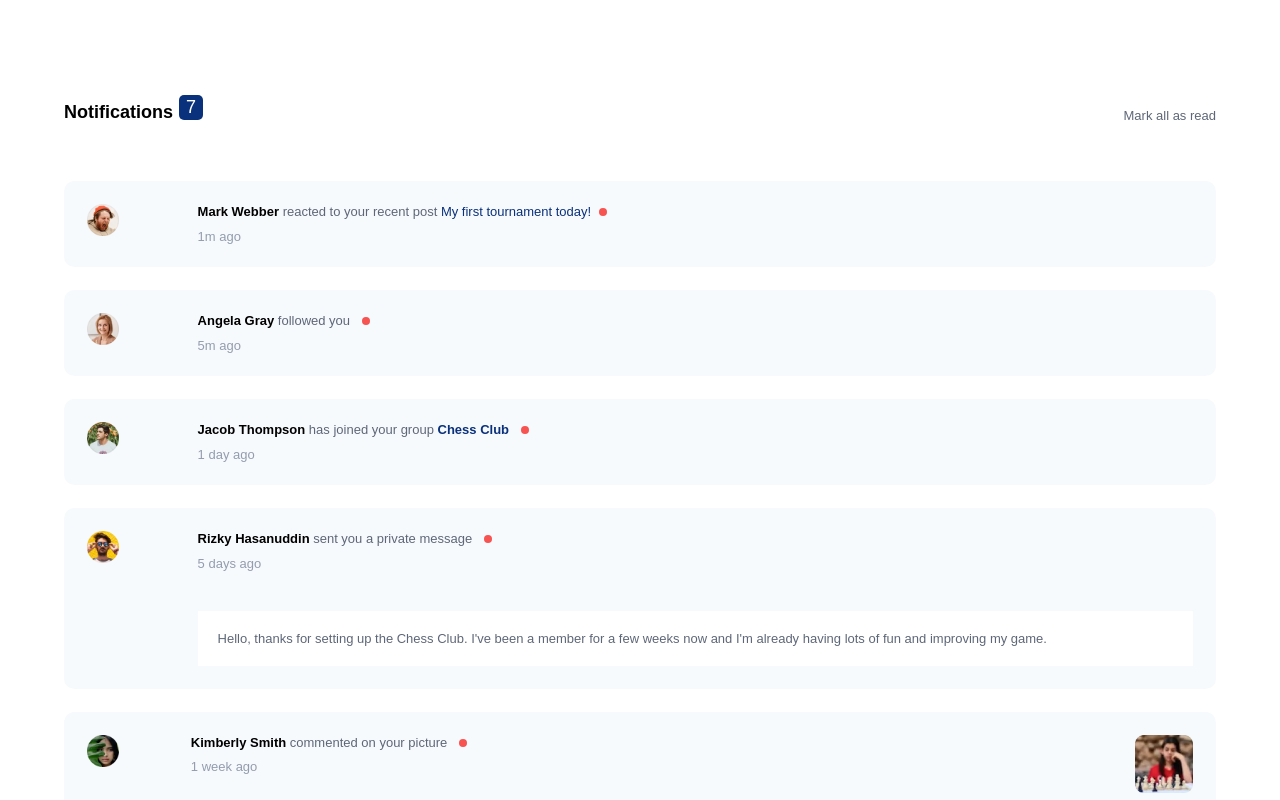
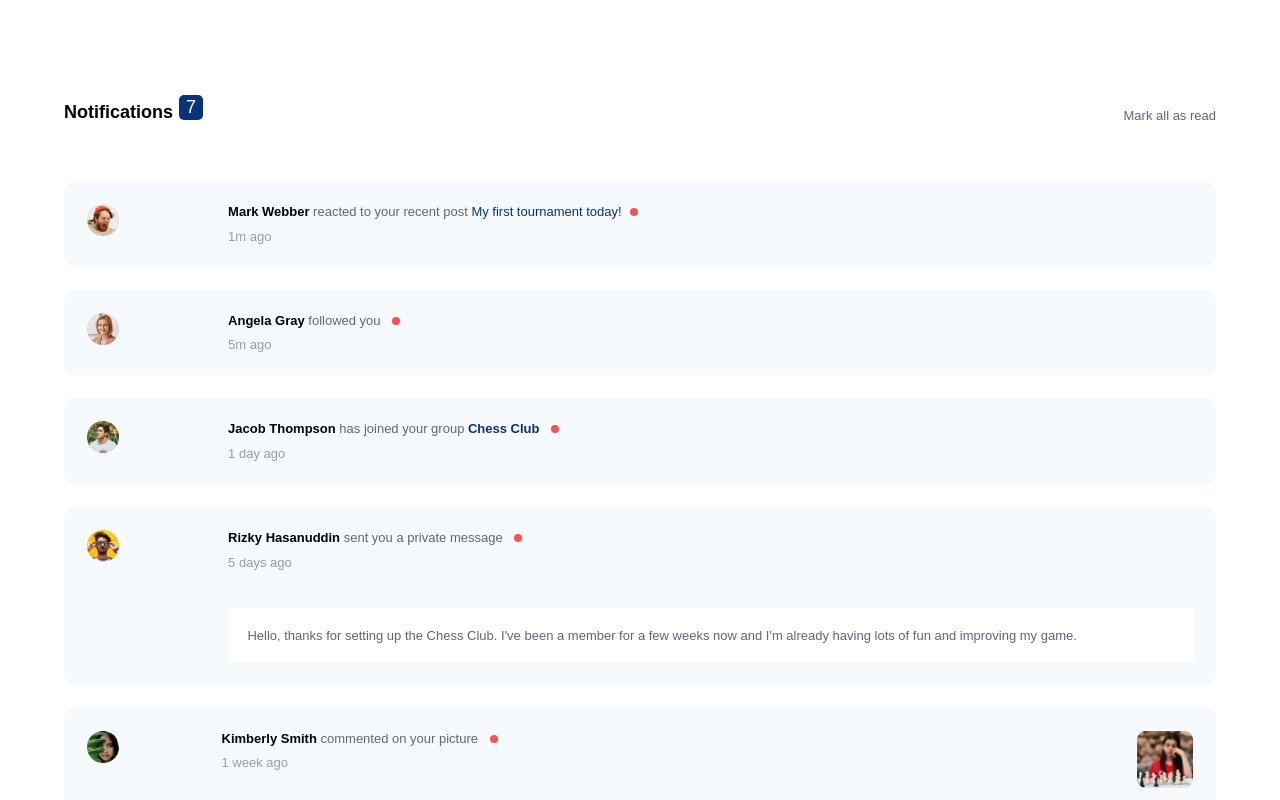
Before and after one commit to Floor20/notification-page, a plain HTML site: page index.html in a window 1280 px wide. Shown: the top 800 px of the page. Drawn offline with Linux system fonts and the light colour scheme.

Commit message:
Final commit

```diff
--- a/src/sass/style.scss
+++ b/src/sass/style.scss
@@ -187,7 +187,7 @@ figure:hover {
   }
 
   .notif-img {
-    margin-right: 2%;
+    margin-right: 5%;
     width: 8%;
   }
 
--- a/src/script.js
+++ b/src/script.js
@@ -26,3 +26,18 @@ notificationTiles.forEach((tile) => {
 });
 
 markReadButton.addEventListener("click", markAllAsRead);
+
+const obj = {
+  A: {
+    1: "first",
+    second: "second",
+  },
+
+  2: 2,
+  B: "hello",
+  Account: "account",
+};
+
+console.log(obj);
+console.log(obj.A.second);
+console.log(obj["B"]);
```
Also changed, not shown: src/css/style.css.
